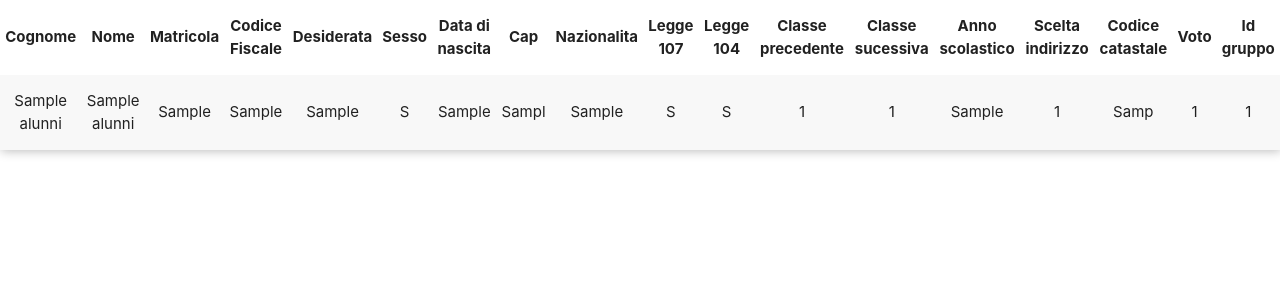
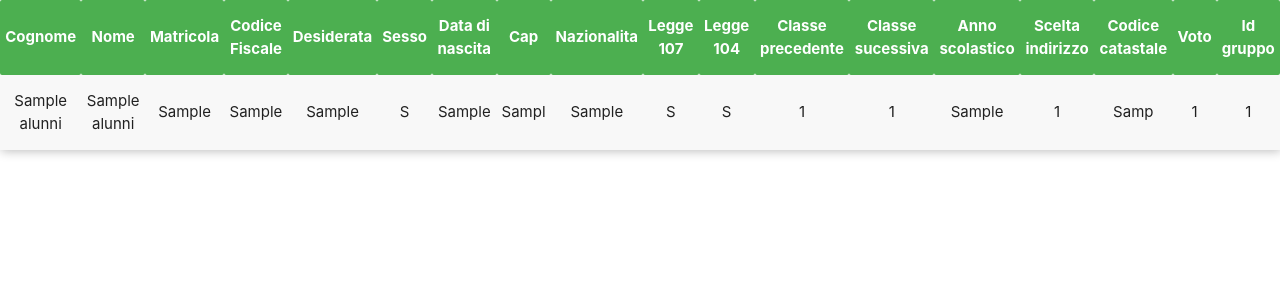
Before and after one commit to ilbuonmarcio/cc, a PHP site: page /viewer.php?groupid=1 in a window 1280 px wide. Shown: the top 300 px of the page. Run offline with PHP 8.4, Linux system fonts and the light colour scheme; the visitor is signed in with stand-in values (Sample User, id 1); tables that the repository leaves empty hold one stand-in row (values such as "Sample post").

Commit message:
Improved viewer.css

```diff
--- a/src/css/viewer.css
+++ b/src/css/viewer.css
@@ -5,3 +5,12 @@ h2.error-message{
 table.box-shadow{
 	box-shadow: 1px 1px 10px #BBBBBB;
 }
+
+th{
+	color: #fff;
+	background: #4CAF50;
+}
+
+tr:nth-child(even) {
+	background: #ceffe1
+}
```
